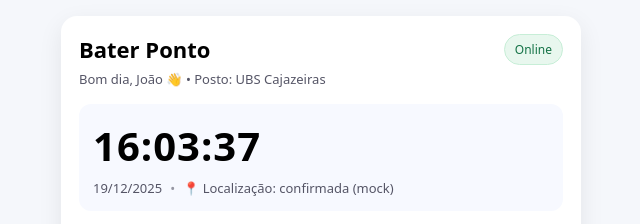
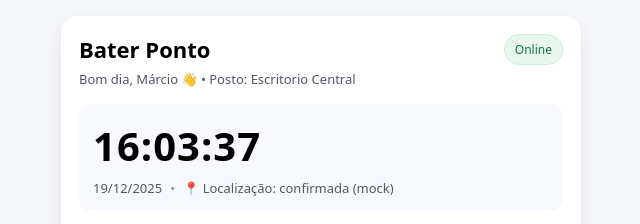
Before and after one commit to LageM/ponto_mvp, a plain HTML site: page index.html in a window 1280 px wide. Shown: the top 224 px of the page, 319-959 px from the left. Drawn offline with Linux system fonts and the light colour scheme.

Commit message:
Update index.html

```diff
--- a/index.html
+++ b/index.html
@@ -11,7 +11,7 @@
     <header class="top">
       <div>
         <h1>Bater Ponto</h1>
-        <p class="sub" id="userLine">Bom dia, João 👋 • Posto: UBS Cajazeiras</p>
+        <p class="sub" id="userLine">Bom dia, Márcio 👋 • Posto: Escritorio Central</p>
       </div>
       <span class="badge" id="netBadge">Online</span>
     </header>
```
